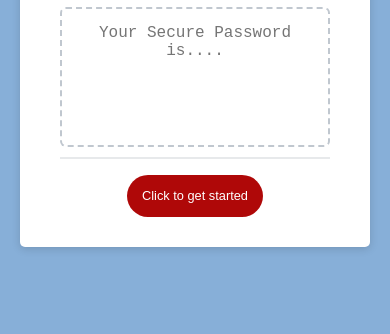
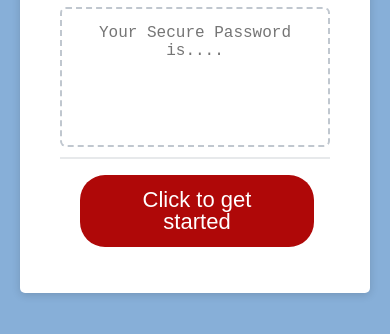
Before and after one commit to markmcdnyu/Password-Generator, a plain HTML site: page index.html in a window 390 px wide. Shown: the part 346-680 px from the top of the page. Drawn offline with Linux system fonts and the light colour scheme.

```diff
--- a/Develop/style.css
+++ b/style.css
@@ -117,21 +117,6 @@ button[disabled] {
   resize: none;
   overflow: hidden;
 }
-
-@media (max-width: 690px) {
-  .btn {
-    font-size: 1rem;
-    margin: 16px 0px 0px 0px;
-    padding: 10px 15px;
-  }
-
   #password {
     font-size: 1rem;
   }
-}
-
-@media (max-width: 500px) {
-  .btn {
-    font-size: 0.8rem;
-  }
-}
```
Also changed, not shown: index.html (renamed from Develop/index.html), script.js (renamed from Develop/script.js).
